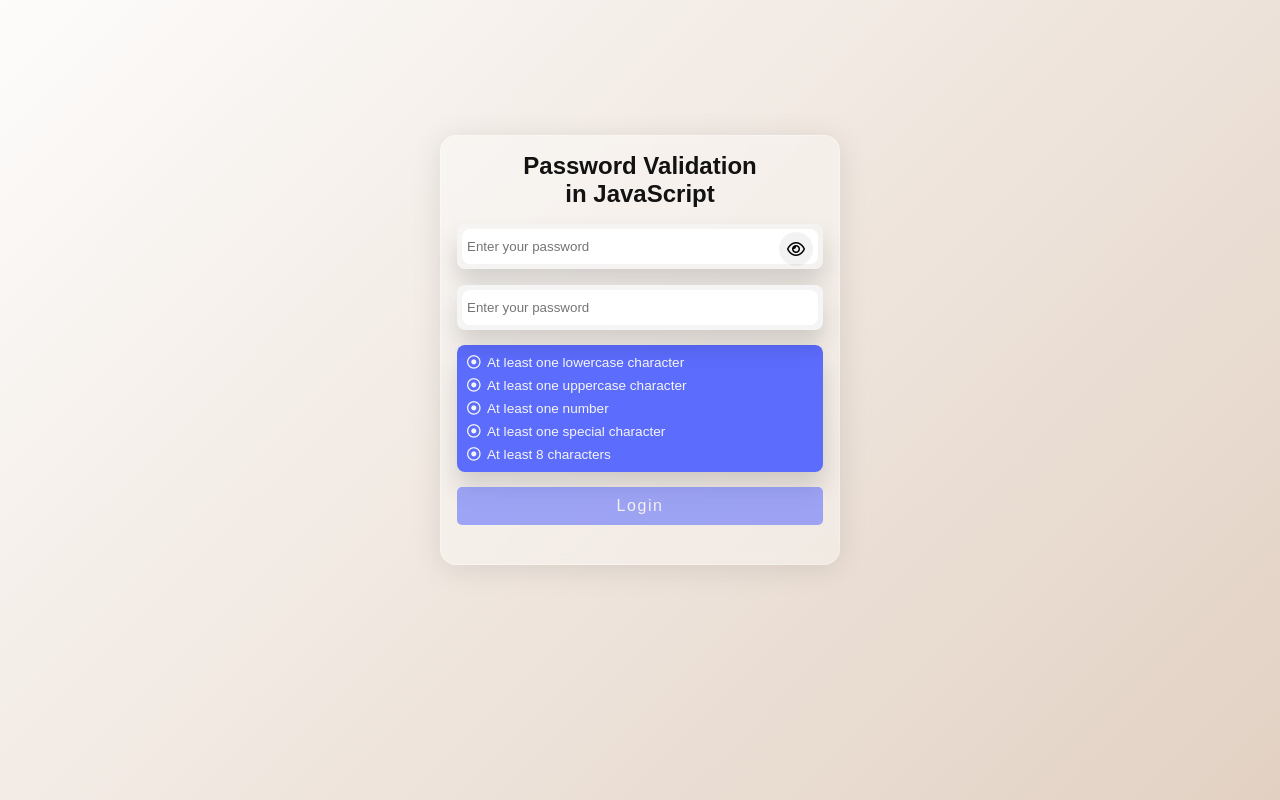
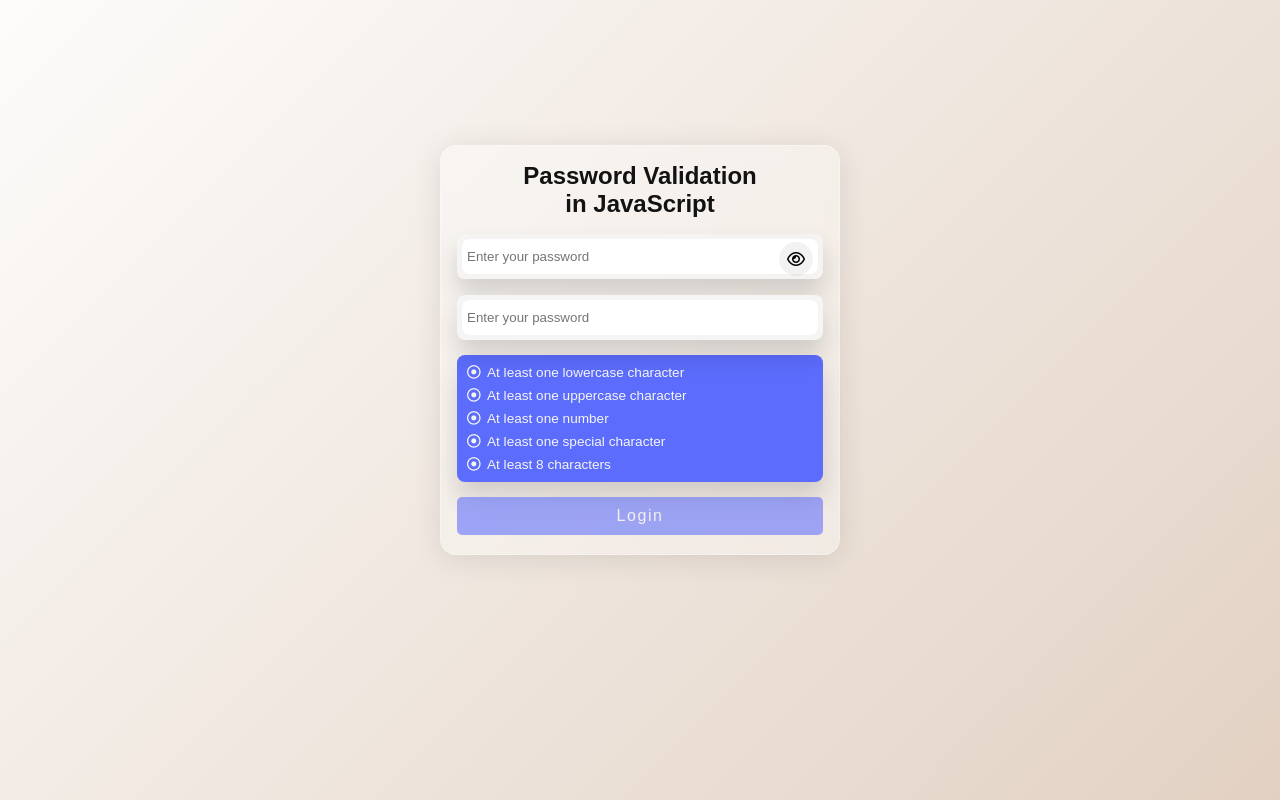
Before and after one commit to jaysonreales18/js-password-validation, a plain HTML site: page index.html in a window 1280 px wide. Drawn offline with Linux system fonts and the light colour scheme.

Commit message:
Update style.css

```diff
--- a/style.css
+++ b/style.css
@@ -21,7 +21,7 @@ body{
     border-radius: 16px;
     box-shadow: 0 4px 30px rgba(0, 0, 0, 0.1);
     padding: 1rem;
-    height: 430px;
+    height: 410px;
     /* From https://css.glass */
     background: rgba(255, 255, 255, 0.323);
     border-radius: 16px;
```
